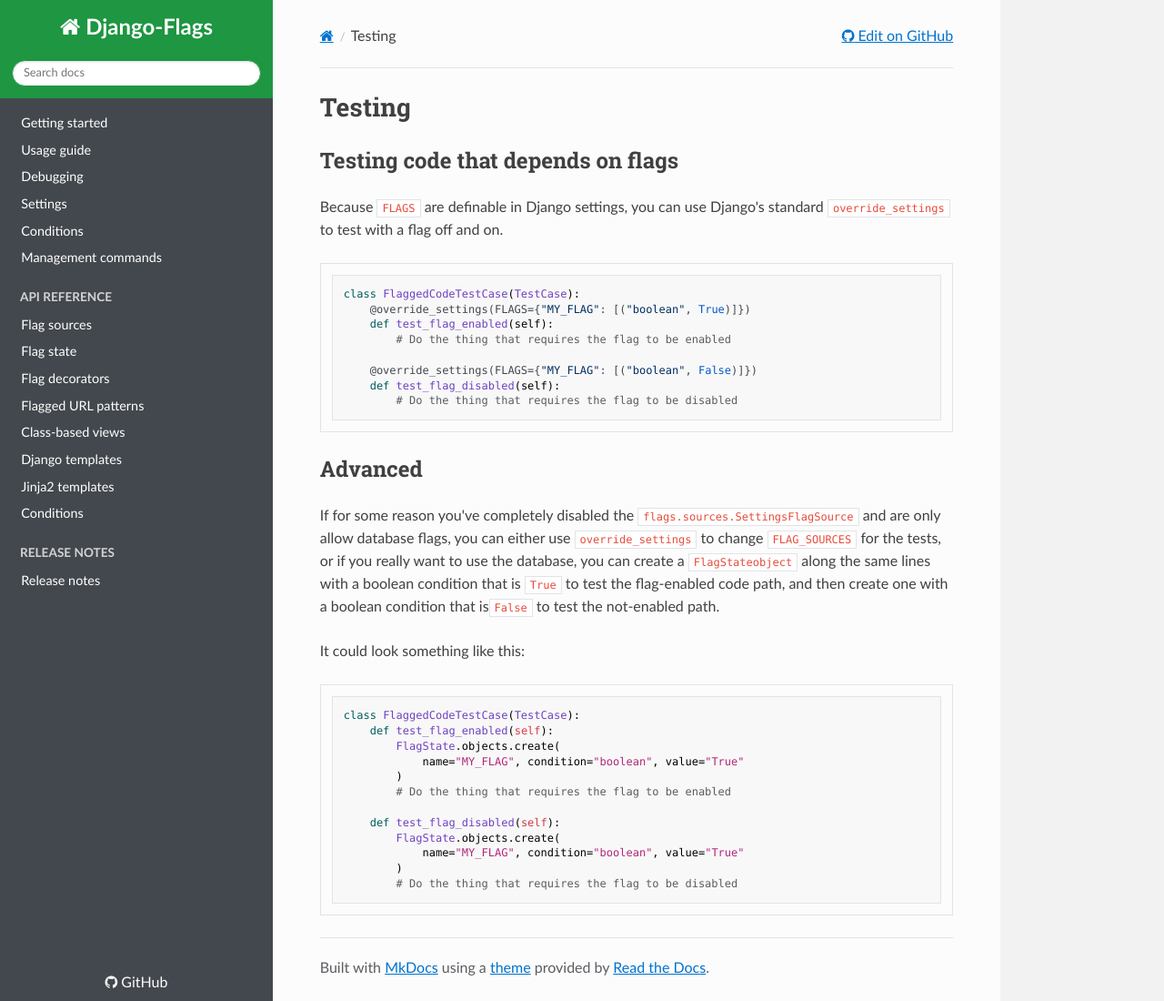
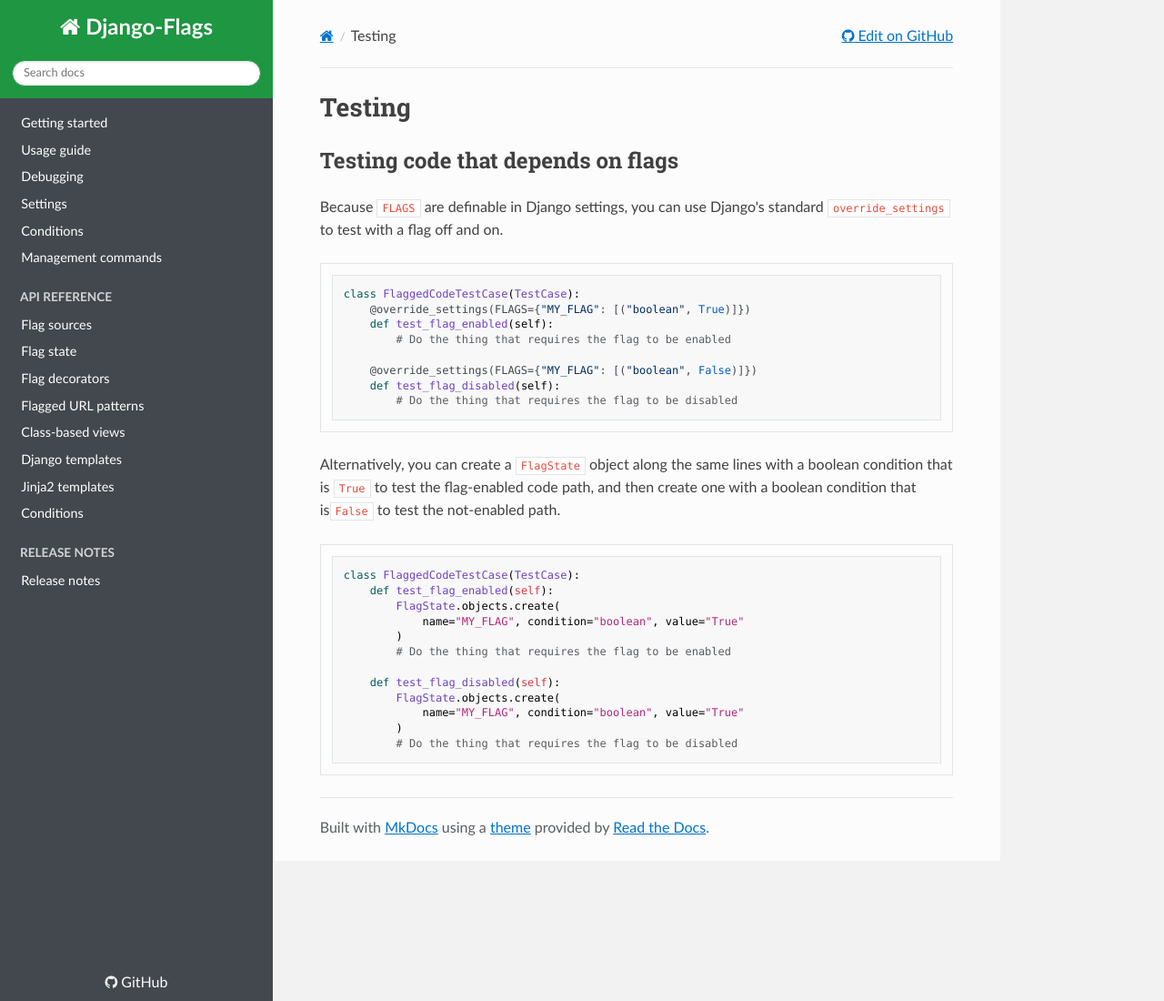
Before and after one commit to cfpb/django-flags, an MkDocs documentation site: the page built from docs/testing.md, in a window 1280 px wide and 1100 px high. Shown: the whole window at 91% size. Built offline with MkDocs 1.6.1, drawn with Linux system fonts in a browser that asks for light colours; nearby versions of some CDN libraries.

Commit message:
Update docs/testing.md
Co-authored-by: Will Barton <will@brtns.com>

````diff
--- a/docs/testing.md
+++ b/docs/testing.md
@@ -15,11 +15,7 @@
         # Do the thing that requires the flag to be disabled
 ```
 
-## Advanced
-
-If for some reason you've completely disabled the `flags.sources.SettingsFlagSource` and are only allow database flags, you can either use `override_settings` to change `FLAG_SOURCES` for the tests, or if you really want to use the database, you can create a `FlagStateobject` along the same lines with a boolean condition that is `True` to test the flag-enabled code path, and then create one with a boolean condition that is` False` to test the not-enabled path.
-
-It could look something like this:
+Alternatively, you can create a `FlagState` object along the same lines with a boolean condition that is `True` to test the flag-enabled code path, and then create one with a boolean condition that is` False` to test the not-enabled path.
 
 
 ```python
````
